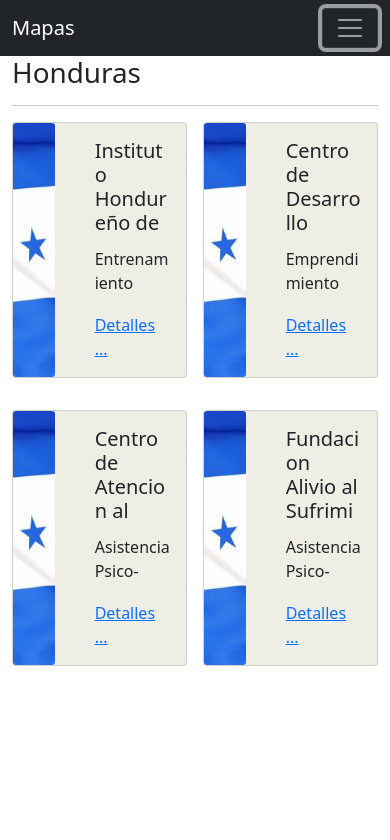
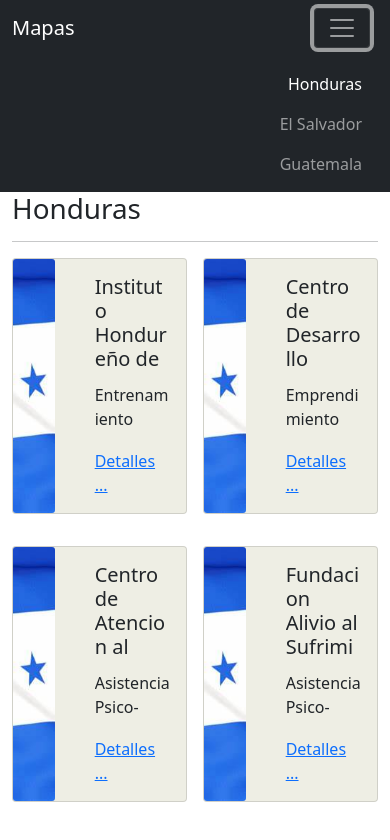
Before and after one commit to mapaconsultoria/Mapa, a React (Vite) app: page /honduras in a window 390 px wide. Both pictures are taken after a click on the button "Toggle navigation". Shown: the top 840 px of the page. Built offline with nearby package versions, Linux system fonts and the light colour scheme.

Commit message:
eight commit

```diff
--- a/index.html
+++ b/index.html
@@ -7,6 +7,9 @@
     rel="stylesheet"
     href="https://cdnjs.cloudflare.com/ajax/libs/animate.css/4.1.1/animate.min.css"/>
     <link href="https://cdn.jsdelivr.net/npm/bootstrap@5.1.3/dist/css/bootstrap.min.css" rel="stylesheet" integrity="sha384-1BmE4kWBq78iYhFldvKuhfTAU6auU8tT94WrHftjDbrCEXSU1oBoqyl2QvZ6jIW3" crossorigin="anonymous">
+    <script src="https://unpkg.com/@popperjs/core@2.11.6/dist/umd/popper.min.js"></script>
+    <script src="https://unpkg.com/bootstrap@5.3.0/dist/js/bootstrap.min.js"></script>
+
     <meta name="viewport" content="width=device-width, initial-scale=1.0" />
     <title>Mapas</title>
   </head>
--- a/src/components/Navbar.jsx
+++ b/src/components/Navbar.jsx
@@ -10,11 +10,11 @@ export const Navbar = () => {
               to="/">
                 Mapas
           </Link>
-        <button className="navbar-toggler" type="button" data-bs-toggle="collapse" data-bs-target="#navbarNavAltMarkup" aria-controls="navbarNavAltMarkup" aria-expanded="true" aria-label="Toggle navigation">
+        <button className="navbar-toggler" type="button" data-bs-toggle="collapse" data-bs-target="#navbarNavAltMarkup" aria-controls="navbarNavAltMarkup" aria-expanded="false" aria-label="Toggle navigation">
         <span className="navbar-toggler-icon"></span>
         </button>
         <div className="collapse navbar-collapse" id="navbarNavAltMarkup">
-        <div className="navbar-nav">
+        <div className="navbar-nav mobile-nav">
         <NavLink
             className={({isActive}) => `nav-item nav-link ${isActive ? 'active':''}`}
             to="/honduras">
--- a/src/index.css
+++ b/src/index.css
@@ -0,0 +1,18 @@
+@media (max-width: 767px) {
+    .navbar-toggler {
+      margin-right: 0.5rem; /* Espacio entre el toggle button y las rutas */
+    }
+
+    .mobile-nav {
+      display: flex;
+      flex-direction: column; /* Rutas en una columna */
+      margin-top: 1rem; /* Espacio superior entre el toggle button y las rutas */
+      align-items: flex-end; /* Alinear las rutas a la derecha */
+    }
+
+    .mobile-nav .nav-link {
+      padding: 0.5rem 1rem; /* Espaciado interno de las rutas */
+      font-size: 1rem; /* Tamaño de fuente para las rutas */
+      text-align: right; /* Alinear el texto de las rutas a la derecha */
+    }
+  }
```
